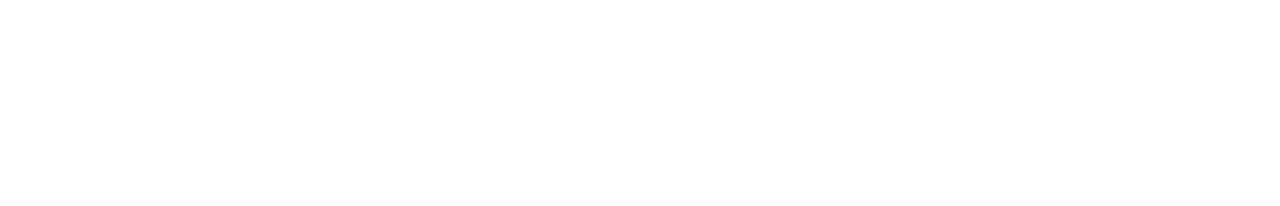
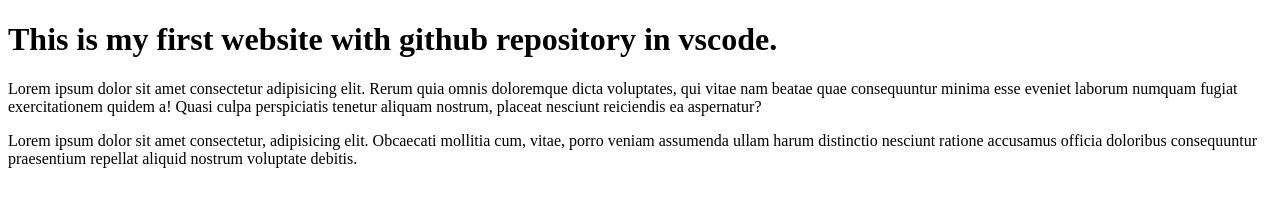
Before and after one commit to alamincsme/my-first-reposit, a plain HTML site: page index.html in a window 1280 px wide. Drawn offline with Linux system fonts and the light colour scheme.

Commit message:
added header

```diff
--- a/index.html
+++ b/index.html
@@ -8,6 +8,8 @@
     <title>My first github repo.</title>
 </head>
 <body>
-
+    <h1>This is my first website with github repository in vscode.</h1>
+    <p>Lorem ipsum dolor sit amet consectetur adipisicing elit. Rerum quia omnis doloremque dicta voluptates, qui vitae nam beatae quae consequuntur minima esse eveniet laborum numquam fugiat exercitationem quidem a! Quasi culpa perspiciatis tenetur aliquam nostrum, placeat nesciunt reiciendis ea aspernatur?</p>
+    <p>Lorem ipsum dolor sit amet consectetur, adipisicing elit. Obcaecati mollitia cum, vitae, porro veniam assumenda ullam harum distinctio nesciunt ratione accusamus officia doloribus consequuntur praesentium repellat aliquid nostrum voluptate debitis.</p>
 </body>
 </html>
```
